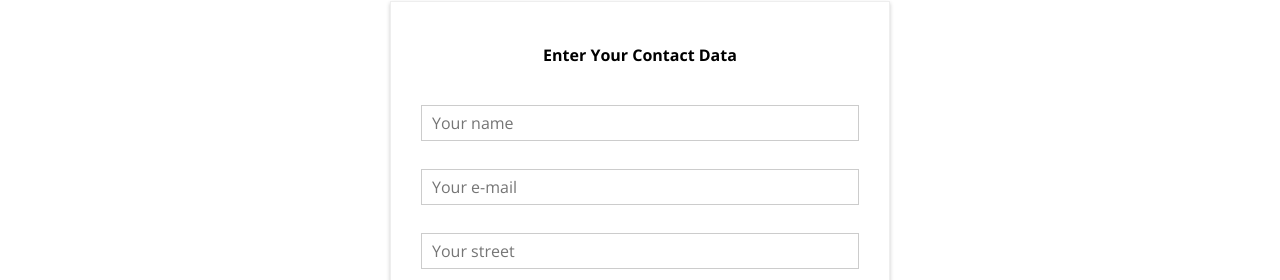
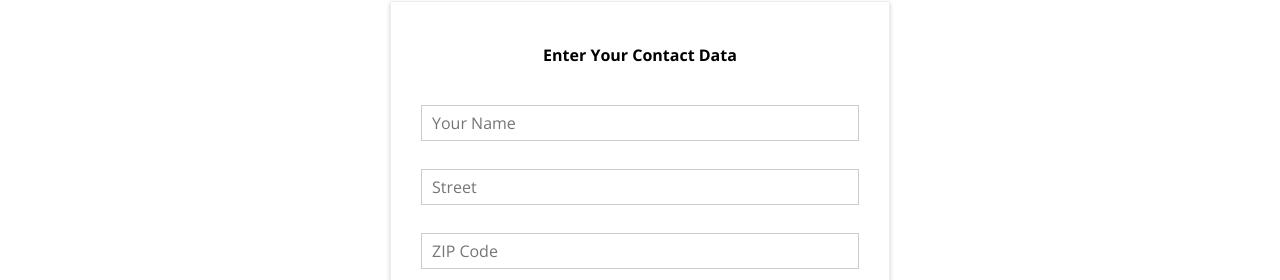
Before and after one commit to csergey8/burger-app, a React app: page /checkout in a window 1280 px wide. Both pictures are taken after a click on the button "Continue". Shown: the part 520-800 px from the top of the page. Built offline with nearby package versions, Linux system fonts and the light colour scheme.

Commit message:
config form inputs

```diff
--- a/src/components/UI/Input/Input.js
+++ b/src/components/UI/Input/Input.js
@@ -4,15 +4,50 @@ import classes from "./Input.css";
 
 const input = props => {
   let inputElement = null;
-  switch (props.inputtype) {
+  switch (props.elementType) {
     case "input":
-      inputElement = <input className={classes.InputElement} {...props} />;
+      inputElement = (
+        <input
+          className={classes.InputElement}
+          {...props.elementConfig}
+          onChange={props.changed}
+          value={props.value}
+        />
+      );
       break;
     case "textarea":
-      inputElement = <textarea className={classes.InputElement} {...props} />;
+      inputElement = (
+        <textarea
+          className={classes.InputElement}
+          {...props.elementConfig}
+          onChange={props.changed}
+          value={props.value}
+        />
+      );
+      break;
+    case "select":
+      inputElement = (
+        <select
+          className={classes.InputElement}
+          value={props.value}
+          onChange={props.changed}
+        >
+          {props.elementConfig.options.map(option => (
+            <option key={option.value} value={option.value}>
+              {option.displayValue}
+            </option>
+          ))}
+        </select>
+      );
       break;
     default:
-      inputElement = <input className={classes.InputElement} {...props} />;
+      inputElement = (
+        <input
+          className={classes.InputElement}
+          {...props.elementConfig}
+          value={props.value}
+        />
+      );
   }
 
   return (
--- a/src/containers/Checkout/ContactData/ContactData.js
+++ b/src/containers/Checkout/ContactData/ContactData.js
@@ -9,12 +9,90 @@ import classes from "./ContactData.css";
 
 class ContactData extends Component {
   state = {
-    name: "",
-    email: "",
-    address: {
-      street: "",
-      postalCode: ""
+    orderForm: {
+      name: {
+        elementType: "input",
+        elementConfig: {
+          type: "text",
+          placeholder: "Your Name"
+        },
+        value: "",
+        validation: {
+          required: true
+        },
+        valid: false,
+        touched: false
+      },
+      street: {
+        elementType: "input",
+        elementConfig: {
+          type: "text",
+          placeholder: "Street"
+        },
+        value: "",
+        validation: {
+          required: true
+        },
+        valid: false,
+        touched: false
+      },
+      zipCode: {
+        elementType: "input",
+        elementConfig: {
+          type: "text",
+          placeholder: "ZIP Code"
+        },
+        value: "",
+        validation: {
+          required: true,
+          minLength: 5,
+          maxLength: 5,
+          isNumeric: true
+        },
+        valid: false,
+        touched: false
+      },
+      country: {
+        elementType: "input",
+        elementConfig: {
+          type: "text",
+          placeholder: "Country"
+        },
+        value: "",
+        validation: {
+          required: true
+        },
+        valid: false,
+        touched: false
+      },
+      email: {
+        elementType: "input",
+        elementConfig: {
+          type: "email",
+          placeholder: "Your E-Mail"
+        },
+        value: "",
+        validation: {
+          required: true,
+          isEmail: true
+        },
+        valid: false,
+        touched: false
+      },
+      deliveryMethod: {
+        elementType: "select",
+        elementConfig: {
+          options: [
+            { value: "fastest", displayValue: "Fastest" },
+            { value: "cheapest", displayValue: "Cheapest" }
+          ]
+        },
+        value: "",
+        validation: {},
+        valid: true
+      }
     },
+    formIsValid: false,
     loading: false
   };
 
@@ -23,16 +101,7 @@ class ContactData extends Component {
     this.setState({ loading: true });
     const order = {
       ingredients: this.props.ingredients,
-      price: this.props.price,
-      customer: {
-        name: "Sergey",
-        address: {
-          street: "Test",
-          city: "Kiev"
-        },
-        email: "test@test.com"
-      },
-      deliveryMethod: "fastes"
+      price: this.props.price
     };
     axios
       .post("/orders.json", order)
@@ -45,33 +114,36 @@ class ContactData extends Component {
       });
   };
 
+  inputChangedHandler = (event, inputIdentifire) => {
+    const updatedOrderForm = {
+      ...this.state.orderForm
+    }
+
+    const updatedFormElement = {...updatedOrderForm[inputIdentifire]};
+    updatedFormElement.value = event.target.value;
+    updatedOrderForm[inputIdentifire] = updatedFormElement;
+    this.setState({orderForm: updatedOrderForm});
+  }
+
   render() {
+    const formElementsArray = [];
+    for (let key in this.state.orderForm) {
+      formElementsArray.push({
+        id: key,
+        config: this.state.orderForm[key]
+      });
+    }
     let form = (
       <form>
-        <Input
-          inputtype="input"
-          type="text"
-          name="name"
-          placeholder="Your name"
-        />
-        <Input
-          inputtype="input"
-          type="email"
-          name="email"
-          placeholder="Your e-mail"
-        />
-        <Input
-          inputtype="input"
-          type="text"
-          name="street"
-          placeholder="Your street"
-        />
-        <Input
-          inputtype="input"
-          type="text"
-          name="postal"
-          placeholder="Postal Code"
-        />
+        {formElementsArray.map(formElement => (
+          <Input
+            key={formElement.id}
+            elementType={formElement.config.elementType}
+            elementConfig={formElement.config.elementConfig}
+            value={formElement.config.value}
+            changed={(event) => this.inputChangedHandler(event, formElement.id)}
+          />
+        ))}
         <Button btnType="Success" clicked={this.orderHandler}>
           ORDER
         </Button>
```
